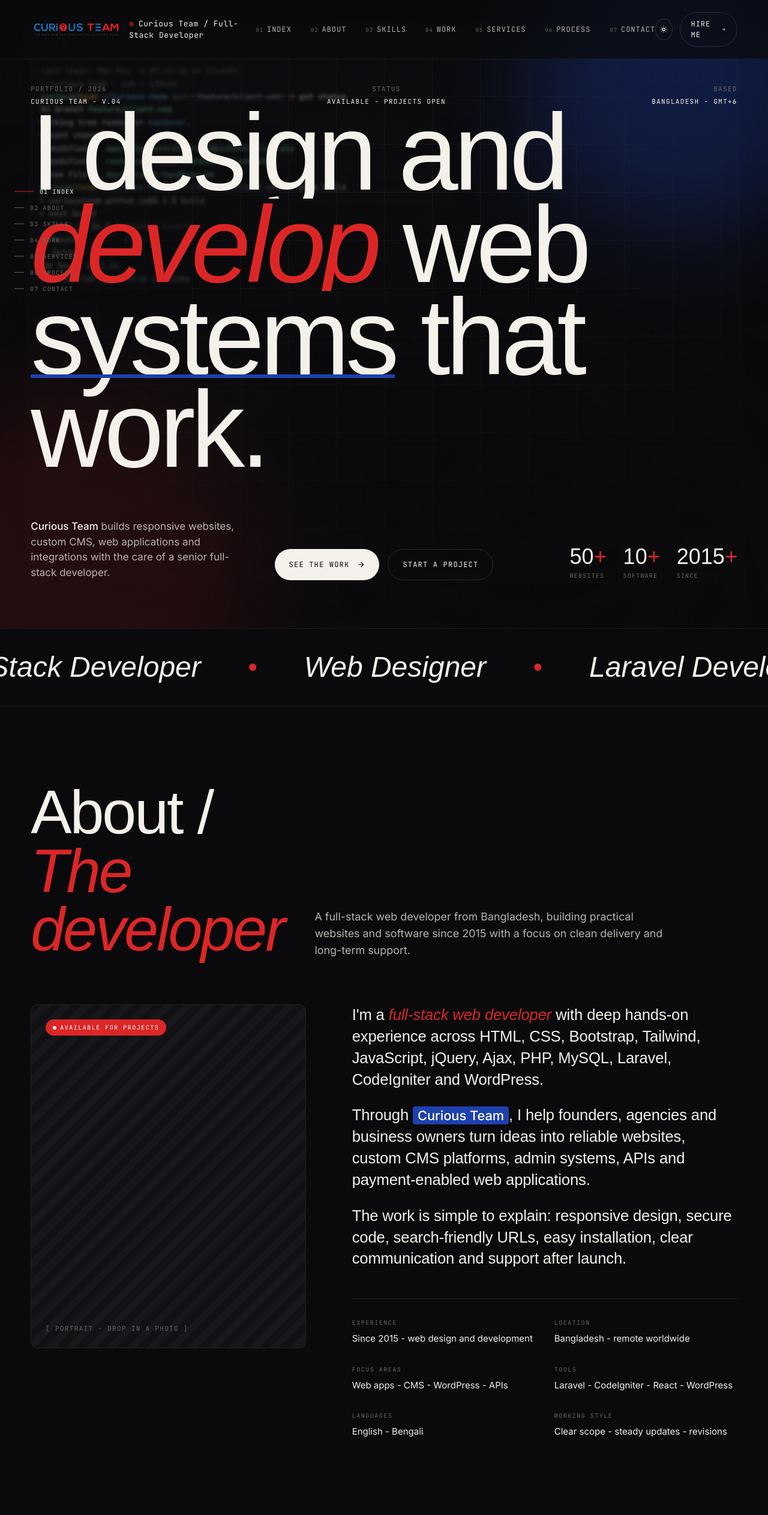
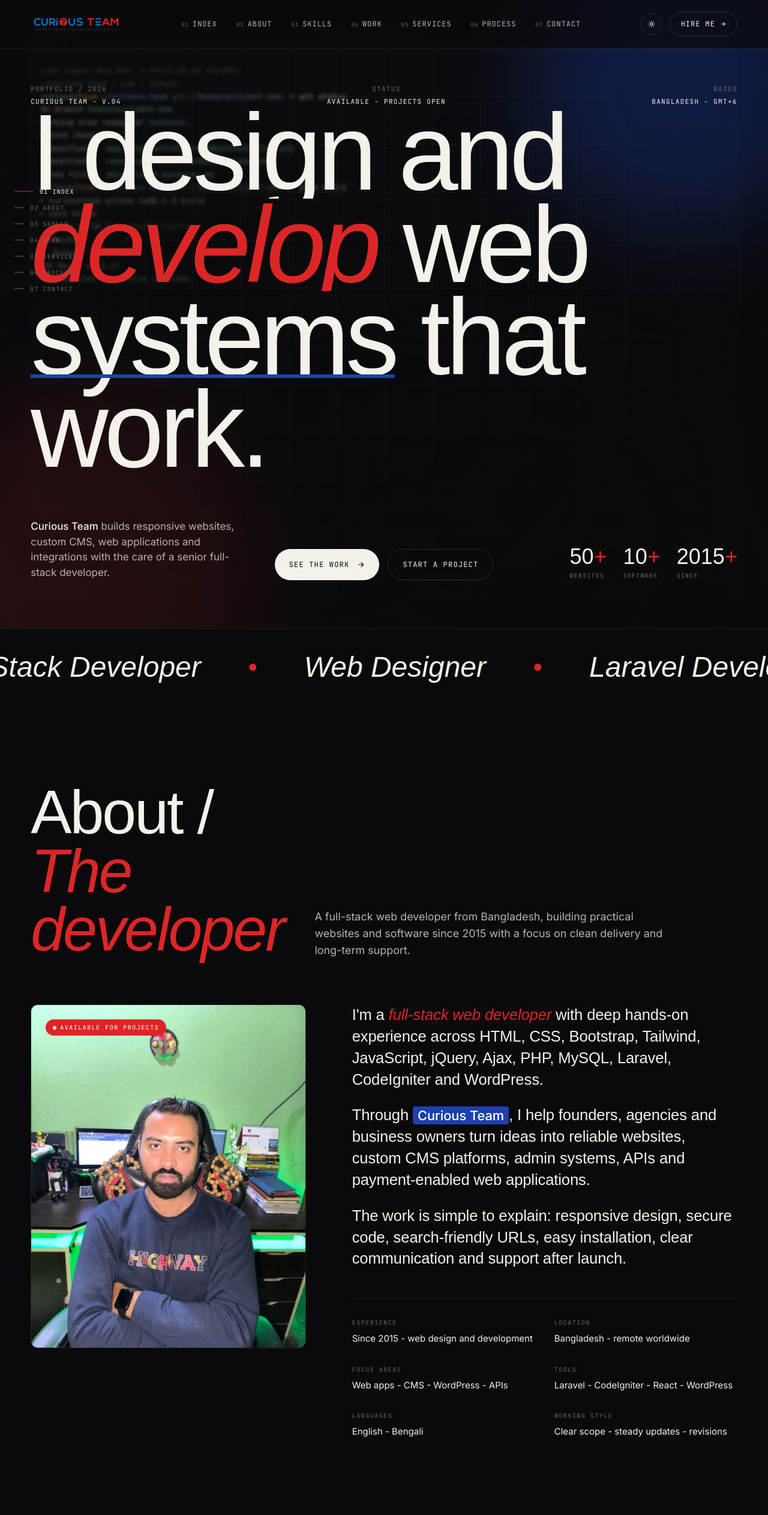
Before and after one commit to curiousteam/curiousteam.github.io, a Next.js app: page / in a window 1280 px wide. Shown: the top 2525 px of the page at 60% size. Built offline with nearby package versions, Linux system fonts and the light colour scheme; no server answers; a web font is replaced by a local one.

Commit message:
Removed branding from the header and added my image to the portfolio section.

```diff
--- a/src/app/globals.css
+++ b/src/app/globals.css
@@ -745,6 +745,13 @@ section {
   text-transform: uppercase;
   color: var(--ink-3);
 }
+.about-portrait .about-photo {
+  position: absolute;
+  inset: 0;
+  width: 100%;
+  height: 100%;
+  object-fit: cover;
+}
 .about-portrait .badge {
   position: absolute;
   top: 24px;
--- a/src/components/portfolio/about/about.tsx
+++ b/src/components/portfolio/about/about.tsx
@@ -1,3 +1,5 @@
+import Image from "next/image";
+
 export function About() {
   return (
     <section id="about" data-screen-label="02 About">
@@ -14,7 +16,14 @@ export function About() {
 
         <div className="about-grid">
           <div className="about-portrait reveal">
-            <div className="placeholder">[ portrait - drop in a photo ]</div>
+            <Image
+              src="/rubel.jpeg"
+              alt="Rubel, full-stack web developer behind Curious Team"
+              fill
+              sizes="(max-width: 900px) 100vw, 34vw"
+              className="about-photo"
+              priority
+            />
             <div className="badge">Available for projects</div>
           </div>
 
--- a/src/components/shared/nav.tsx
+++ b/src/components/shared/nav.tsx
@@ -11,10 +11,6 @@ export function Nav() {
     <nav className={`nav ${scrolled ? "scrolled" : ""}`}>
       <a href="#hero" className="nav-brand">
         <Image src="/logo.png" alt="Curious Team" width={64} height={32} priority />
-        <span>
-          <span className="pulse" aria-hidden />
-          Curious Team / Full-Stack Developer
-        </span>
       </a>
       <div className="nav-links">
         {NAV_LINKS.map((link) => (
```
Also changed, not shown: public/rubel.jpeg (added).
